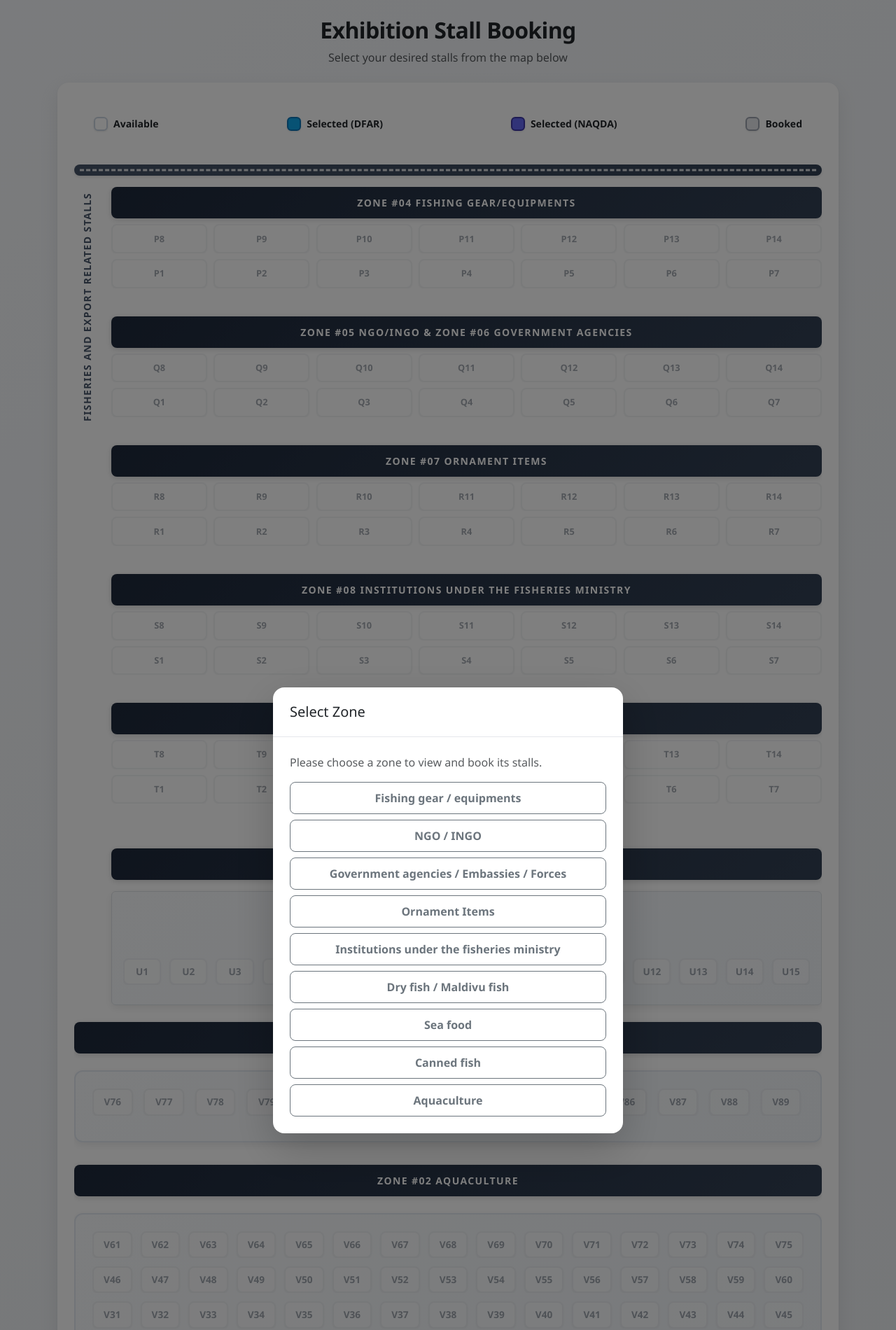
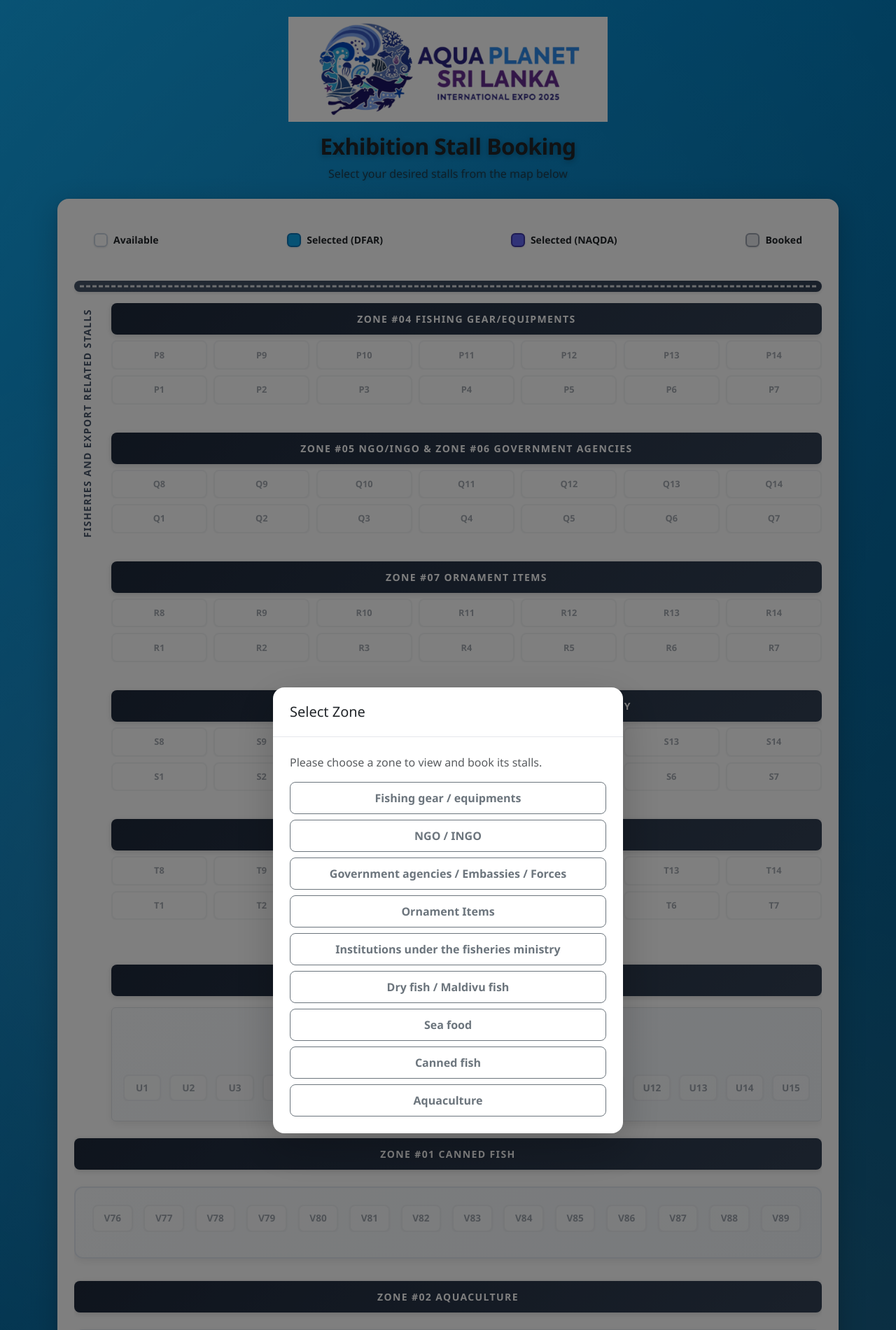
Before and after one commit to ChamaraDFAR/AquaPlanetStall, a PHP site: page / in a window 1280 px wide. Shown: the top 1900 px of the page at 70% size. Run offline with PHP 8.4, Linux system fonts and the light colour scheme; data comes from the database, SQL or seed files in the repository; data that the repository does not hold is empty.

Commit message:
make the changes in interface

```diff
--- a/index.php
+++ b/index.php
@@ -14,6 +14,10 @@
 <body>
   <div class="container py-4">
     <header class="mb-4 text-center">
+      <div class="mb-3">
+        <img src="assests/logo.png" alt="AQUA PLANET SRI LANKA INTERNATIONAL EXPO 2025" class="expo-logo"
+          style="max-width: 100%; height: auto; max-height: 150px;">
+      </div>
       <h1 class="fw-bold text-dark mb-2">Exhibition Stall Booking</h1>
       <p class="text-muted mb-0">Select your desired stalls from the map below</p>
     </header>
--- a/styles.css
+++ b/styles.css
@@ -6,21 +6,85 @@
 }
 
 body {
-	background: linear-gradient(135deg, #f5f7fa 0%, #e9ecef 100%);
+	background: linear-gradient(135deg, #0ea5e9 0%, #0284c7 25%, #0369a1 50%, #075985 75%, #0c4a6e 100%);
+	background-attachment: fixed;
 	font-family: 'Segoe UI', Tahoma, Geneva, Verdana, sans-serif;
 	min-height: 100vh;
+	position: relative;
+}
+
+body::before {
+	content: "";
+	position: fixed;
+	top: 0;
+	left: 0;
+	width: 100%;
+	height: 100%;
+	background-image:
+		radial-gradient(circle at 20% 50%, rgba(255, 255, 255, 0.1) 0%, transparent 50%),
+		radial-gradient(circle at 80% 80%, rgba(255, 255, 255, 0.08) 0%, transparent 50%),
+		radial-gradient(circle at 40% 20%, rgba(255, 255, 255, 0.06) 0%, transparent 50%);
+	background-size: 100% 100%;
+	pointer-events: none;
+	z-index: 0;
+}
+
+body::after {
+	content: "";
+	position: fixed;
+	bottom: 0;
+	left: 0;
+	width: 100%;
+	height: 200px;
+	background: linear-gradient(to top, rgba(14, 165, 233, 0.3) 0%, transparent 100%);
+	background-image:
+		repeating-linear-gradient(
+			90deg,
+			transparent,
+			transparent 100px,
+			rgba(255, 255, 255, 0.03) 100px,
+			rgba(255, 255, 255, 0.03) 102px
+		);
+	pointer-events: none;
+	z-index: 0;
+}
+
+.container,
+.container-fluid {
+	position: relative;
+	z-index: 1;
 }
 
 /* Header Styling */
+header {
+	position: relative;
+}
+.expo-logo {
+	display: block;
+	margin: 0 auto;
+	max-width: 600px;
+	width: auto;
+	height: auto;
+	object-fit: contain;
+}
+header {
+	position: relative;
+	z-index: 1;
+}
+
 header h1 {
-	color: #1e293b;
+	color: #fff;
+	text-shadow: 0 2px 8px rgba(0, 0, 0, 0.3);
 	font-size: 2rem;
 	font-weight: 700;
 	letter-spacing: -0.02em;
 	margin-bottom: 0.5rem;
+	margin-top: 1rem;
 }
+
 header p {
-	color: #64748b;
+	color: rgba(255, 255, 255, 0.9);
+	text-shadow: 0 1px 4px rgba(0, 0, 0, 0.2);
 	font-size: 1rem;
 }
 /* Legend Styling */
@@ -249,10 +313,12 @@ header p {
 /* Cards */
 .card-soft {
 	border: 0;
-	box-shadow: 0 10px 30px rgba(0, 0, 0, 0.08), 0 1px 3px rgba(0, 0, 0, 0.05);
+	box-shadow: 0 10px 40px rgba(0, 0, 0, 0.2), 0 2px 8px rgba(0, 0, 0, 0.1);
 	border-radius: 1rem;
 	background: #fff;
 	overflow: hidden;
+	position: relative;
+	z-index: 1;
 }
 .card-soft .card-body {
 	padding: 1.5rem;
```
Also changed, not shown: receipt.php (+16 -0 lines), assests/logo.png (added).
